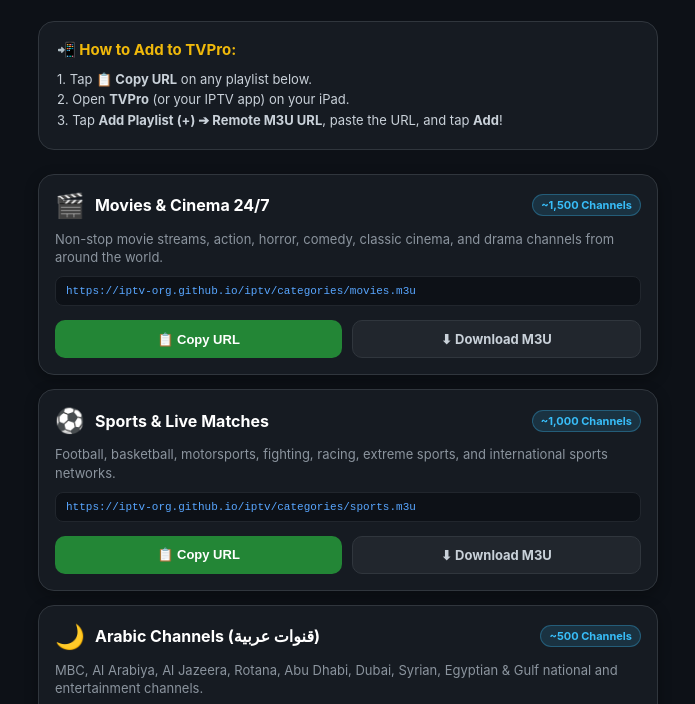
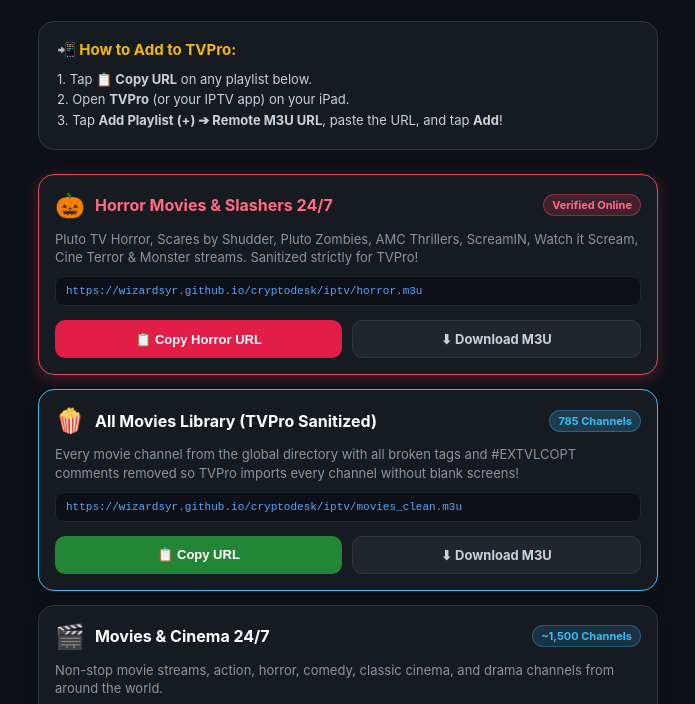
Before and after one commit to WizardSyr/cryptodesk, a plain HTML site: page tv.html in a window 1280 px wide. Shown: the part 86-790 px from the top of the page, without its empty margins (292-987 px from the left). Drawn offline with Linux system fonts and the light colour scheme.

Commit message:
Add TVPro-sanitized Horror 24/7 and Clean Movies playlists

```diff
--- a/tv.html
+++ b/tv.html
@@ -196,6 +196,40 @@
 
     <div class="playlists-grid">
 
+        <!-- 0. Dedicated Horror Movies 24/7 -->
+        <div class="card" style="border-color: #f43f5e; box-shadow: 0 4px 16px rgba(244, 63, 94, 0.25);">
+            <div class="card-top">
+                <div class="card-title-box">
+                    <span class="card-icon">🎃</span>
+                    <span class="card-title" style="color:#ff6b81;">Horror Movies & Slashers 24/7</span>
+                </div>
+                <span class="card-badge" style="background:rgba(244,63,94,0.2);color:#ff6b81;border-color:rgba(244,63,94,0.4);">Verified Online</span>
+            </div>
+            <div class="card-desc">Pluto TV Horror, Scares by Shudder, Pluto Zombies, AMC Thrillers, ScreamIN, Watch it Scream, Cine Terror & Monster streams. Sanitized strictly for TVPro!</div>
+            <div class="url-box" id="url-horror">https://wizardsyr.github.io/cryptodesk/iptv/horror.m3u</div>
+            <div class="btn-row">
+                <button class="btn btn-copy" style="background:#e11d48;" onclick="copyUrl('url-horror')">📋 Copy Horror URL</button>
+                <a class="btn btn-download" href="iptv/horror.m3u" download>⬇ Download M3U</a>
+            </div>
+        </div>
+
+        <!-- 0.1 Clean Movies Library (TVPro Optimized) -->
+        <div class="card" style="border-color: #38bdf8;">
+            <div class="card-top">
+                <div class="card-title-box">
+                    <span class="card-icon">🍿</span>
+                    <span class="card-title">All Movies Library (TVPro Sanitized)</span>
+                </div>
+                <span class="card-badge" style="background:rgba(56,189,248,0.2);color:#38bdf8;">785 Channels</span>
+            </div>
+            <div class="card-desc">Every movie channel from the global directory with all broken tags and #EXTVLCOPT comments removed so TVPro imports every channel without blank screens!</div>
+            <div class="url-box" id="url-movies-clean">https://wizardsyr.github.io/cryptodesk/iptv/movies_clean.m3u</div>
+            <div class="btn-row">
+                <button class="btn btn-copy" onclick="copyUrl('url-movies-clean')">📋 Copy URL</button>
+                <a class="btn btn-download" href="iptv/movies_clean.m3u" download>⬇ Download M3U</a>
+            </div>
+        </div>
+
         <!-- 1. Movies & Cinema -->
         <div class="card">
             <div class="card-top">
```
Also changed, not shown: 2 other files.
